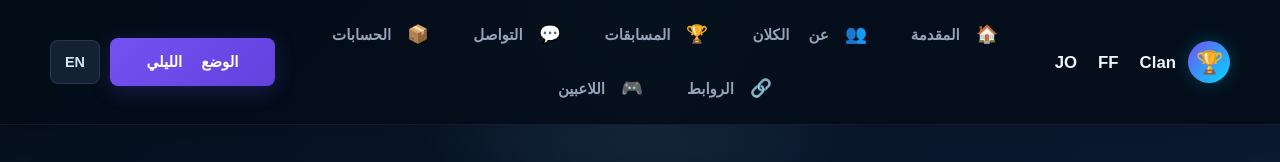
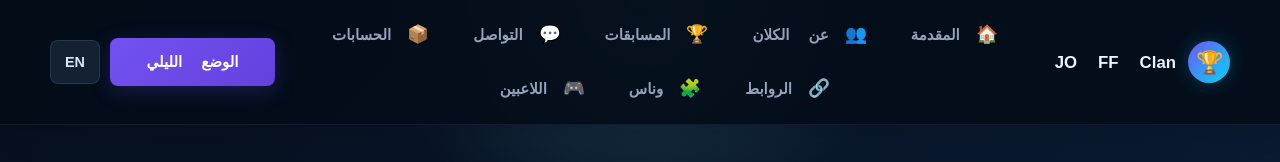
Before and after one commit to servar-eanas/JO-FF, a website: page competitions.html in a window 1280 px wide. Shown: the top 162 px of the page. Drawn offline with Linux system fonts and the light colour scheme; sample sign-in values are in the browser's storage.

Commit message:
Add files via upload

```diff
--- a/competitions.html
+++ b/competitions.html
@@ -44,6 +44,11 @@
   <a href="links.html" data-i18n="nav_links">
     <span class="nav-icon">🔗</span>
     <span>الروابط</span>
+  </a>
+
+  <a href="wanas.html">
+    <span class="nav-icon">🧩</span>
+    <span>وناس</span>
   </a>
 
     <a href="player.html">
--- a/style.css
+++ b/style.css
@@ -2532,7 +2532,7 @@ td {
 
   margin-top: 5px;
 
-  padding: 12px 15px;
+  padding: 12px 16px;
 
   border: none;
   border-radius: 10px;
@@ -2542,7 +2542,6 @@ td {
     #ffd166,
     #ff9b44
   );
-
 
   color: #111;
 
```
Also changed, not shown: intro.html (+2 -0 lines).
